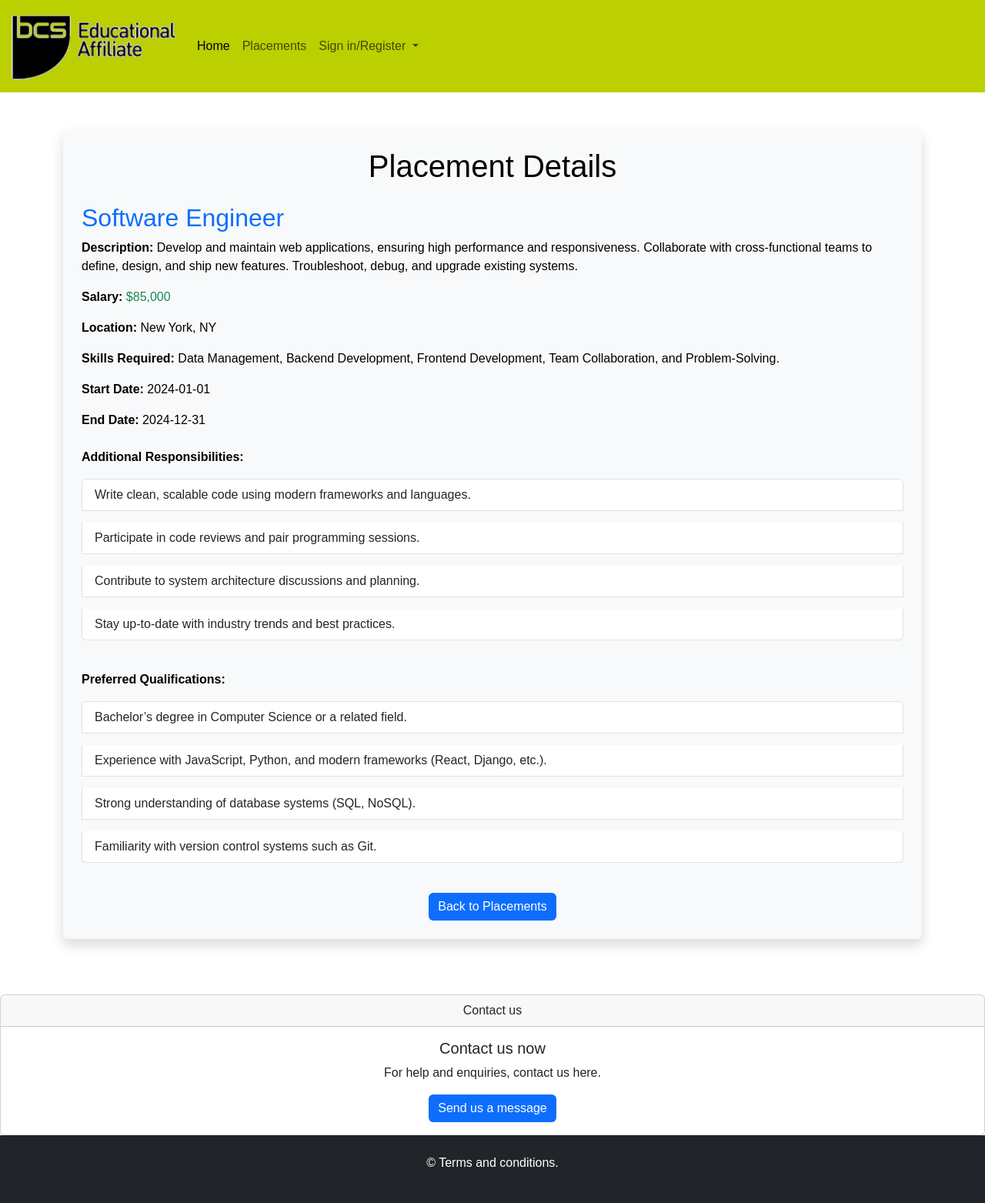
After one commit to AzharWazid/BCS-HackCamp, a PHP site: page /View/placementInfo.phtml in a window 1280 px wide. The commit adds this page. Shown: the whole page at 77% size. Run offline with PHP 8.4, Linux system fonts and the light colour scheme.

Commit message:
placement info page

```diff
--- a/Controller/login.php
+++ b/Controller/login.php
@@ -1,5 +1,6 @@
 <?php
 require_once ("../Model/userDataSet.php");
+
 
 $view = new stdClass();
 $view->errorMessage = "";
--- /dev/null
+++ b/Controller/placementInfo.php
@@ -0,0 +1 @@
+<?php require_once('../View/placementInfo.phtml');
--- a/View/css/my-styles.css
+++ b/View/css/my-styles.css
@@ -130,5 +130,5 @@ body {
     margin-top: 20px;
 }
 .b-colour{
-    color: black;
+    color: black; !important;
 }
--- /dev/null
+++ b/View/placementInfo.phtml
@@ -0,0 +1,34 @@
+<?php require_once("template/header.phtml"); ?>
+    <div class="container my-5">
+        <div class="placement-details bg-light p-4 rounded shadow b-colour">
+            <h1 class="mb-4 text-center">Placement Details</h1>
+            <h2 class="text-primary">Software Engineer</h2>
+            <p><strong>Description:</strong> Develop and maintain web applications, ensuring high performance and responsiveness. Collaborate with cross-functional teams to define, design, and ship new features. Troubleshoot, debug, and upgrade existing systems.</p>
+            <p><strong>Salary:</strong> <span class="text-success">$85,000</span></p>
+            <p><strong>Location:</strong> New York, NY</p>
+            <p><strong>Skills Required:</strong> Data Management, Backend Development, Frontend Development, Team Collaboration, and Problem-Solving.</p>
+            <p><strong>Start Date:</strong> 2024-01-01</p>
+            <p><strong>End Date:</strong> 2024-12-31</p>
+
+            <p class="mt-4"><strong>Additional Responsibilities:</strong></p>
+            <ul class="list-group mb-4">
+                <li class="list-group-item">Write clean, scalable code using modern frameworks and languages.</li>
+                <li class="list-group-item">Participate in code reviews and pair programming sessions.</li>
+                <li class="list-group-item">Contribute to system architecture discussions and planning.</li>
+                <li class="list-group-item">Stay up-to-date with industry trends and best practices.</li>
+            </ul>
+
+            <p><strong>Preferred Qualifications:</strong></p>
+            <ul class="list-group mb-4">
+                <li class="list-group-item">Bachelor’s degree in Computer Science or a related field.</li>
+                <li class="list-group-item">Experience with JavaScript, Python, and modern frameworks (React, Django, etc.).</li>
+                <li class="list-group-item">Strong understanding of database systems (SQL, NoSQL).</li>
+                <li class="list-group-item">Familiarity with version control systems such as Git.</li>
+            </ul>
+
+            <div class="text-center">
+                <a href="placements.php" class="btn btn-primary">Back to Placements</a>
+            </div>
+        </div>
+    </div>
+<?php require_once("template/footer.phtml"); ?>
--- a/View/placements.phtml
+++ b/View/placements.phtml
@@ -45,7 +45,7 @@
                             <p class="mb-1"><strong>Skills Required:</strong> <?= htmlspecialchars($view->skill[$job->getSkills()]); ?></p>
                             <p class="mb-1"><strong>Start Date:</strong> <?= htmlspecialchars($job->getStartDate()); ?></p>
                             <p class="mb-1"><strong>End Date:</strong> <?= htmlspecialchars($job->getEndDate()); ?></p>
-                            <a href="#" class="btn btn-primary btn-sm mt-2">Apply</a>
+                            <a href="../Controller/placementInfo.php" class="btn btn-primary btn-sm mt-2">Apply</a>
                         </li>
                     <?php endforeach; ?>
                 </ul>
```
